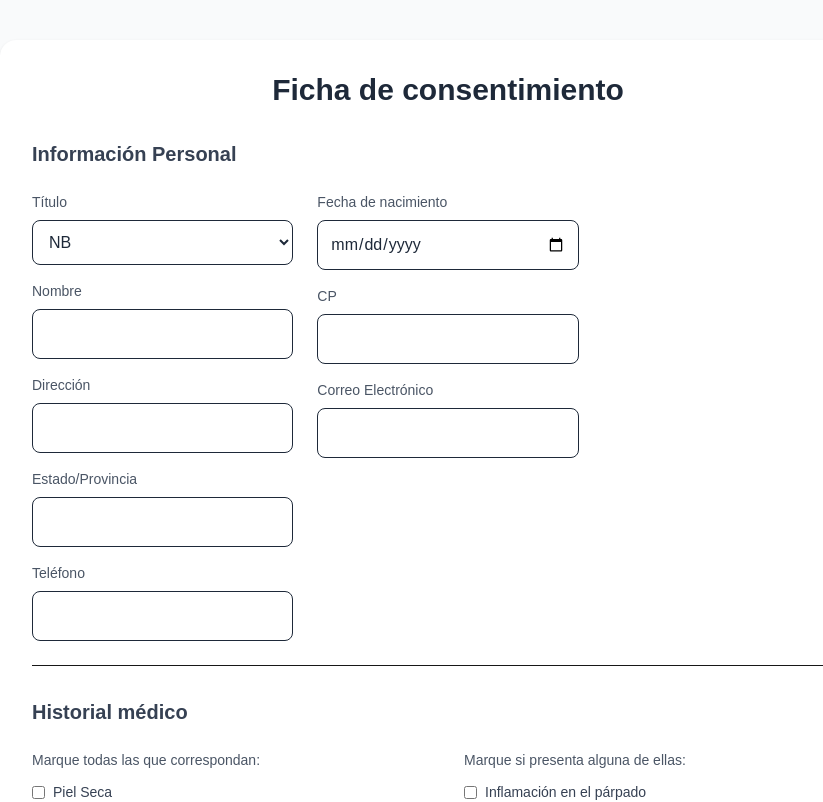
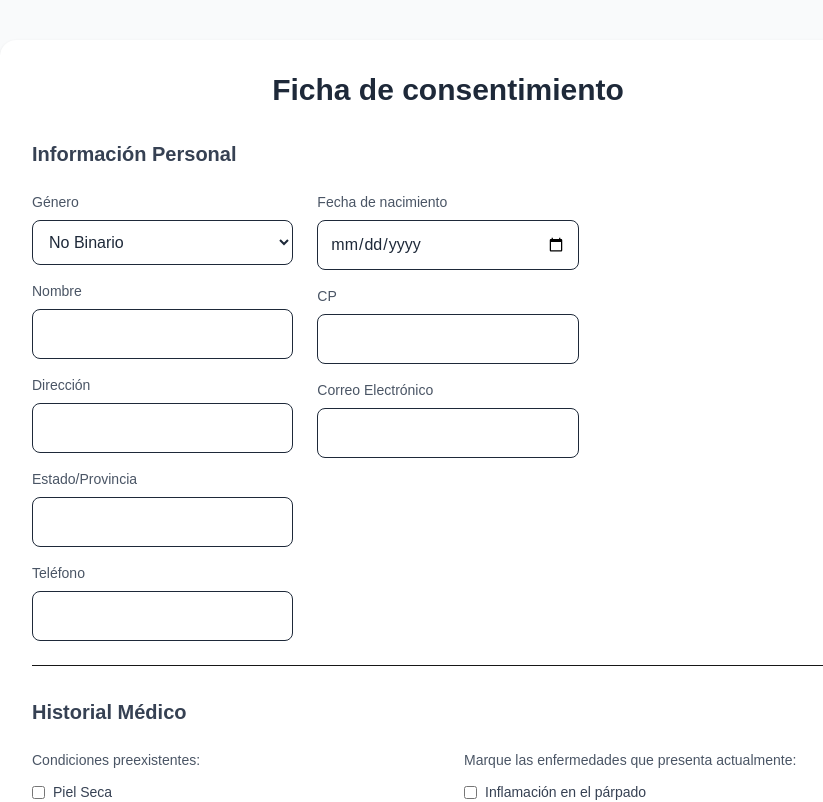
Before and after one commit to DavidRamirez92/coralinStudio, a Next.js app in the folder coralin-studio/: page / in a window 1280 px wide. Shown: the top 802 px of the page, without its empty margins (192-1015 px from the left). Built offline with nearby package versions, Linux system fonts and the light colour scheme.

Commit message:
fix typo page.tsx

```diff
--- a/coralin-studio/app/page.tsx
+++ b/coralin-studio/app/page.tsx
@@ -86,11 +86,11 @@ export default function Page() {
               {/* Primera columna */}
               <div className="space-y-4">
                 <div>
-                  <label className="block text-sm font-medium text-gray-600 mb-2">Título</label>
+                  <label className="block text-sm font-medium text-gray-600 mb-2">Género</label>
                   <select {...register("title")} className="w-full rounded-lg border p-3 text-gray-800">
-                    <option value="NB">NB</option>
-                    <option value="F">F</option>
-                    <option value="M">M</option>
+                    <option value="NB">No Binario</option>
+                    <option value="F">Femenino</option>
+                    <option value="M">Masculino</option>
                   </select>
                 </div>
 
@@ -166,13 +166,13 @@ export default function Page() {
 
           {/* HISTORIAL MÉDICO */}
           <div className="border-b pb-6">
-            <h2 className="text-xl font-semibold text-gray-700 mb-6">Historial médico</h2>
+            <h2 className="text-xl font-semibold text-gray-700 mb-6">Historial Médico</h2>
 
             <div className="grid grid-cols-1 lg:grid-cols-2 gap-8">
               {/* Primera columna */}
               <div>
                 <label className="block text-sm font-medium text-gray-600 mb-3">
-                  Marque todas las que correspondan:
+                  Condiciones preexistentes:
                 </label>
                 <div className="space-y-2">
                   {["Piel Seca", "Piel sensible", "Alergia", "Sensibilidad ocular", "Alergia a las cintas"].map((condition) => (
@@ -204,7 +204,7 @@ export default function Page() {
               {/* Segunda columna */}
               <div>
                 <label className="block text-sm font-medium text-gray-600 mb-3">
-                  Marque si presenta alguna de ellas:
+                  Marque las enfermedades que presenta actualmente:
                 </label>
                 <div className="space-y-2">
                   {["Inflamación en el párpado", "Conjuntivitis", "Blefaritis", "Dermatitis", "Tiroides"].map((condition) => (
@@ -241,7 +241,7 @@ export default function Page() {
 
             <div>
               <label className="block text-sm font-medium text-gray-600 mb-3">
-                ¿Cómo supieste de nosotros?
+                ¿Cómo supiste de nosotros?
               </label>
               <select {...register("howDidYouHear")} className="w-full rounded-lg border p-3 text-gray-800 mb-4">
                 <option value="recomendacion">Recomendación</option>
```
